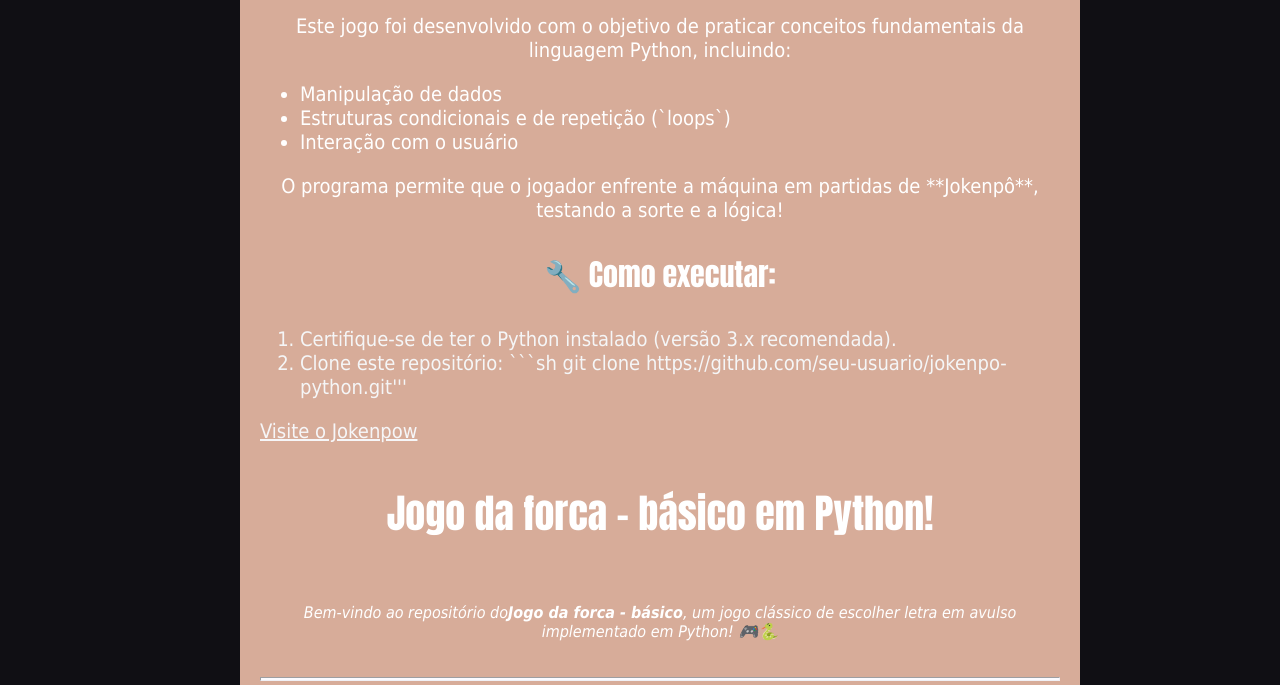
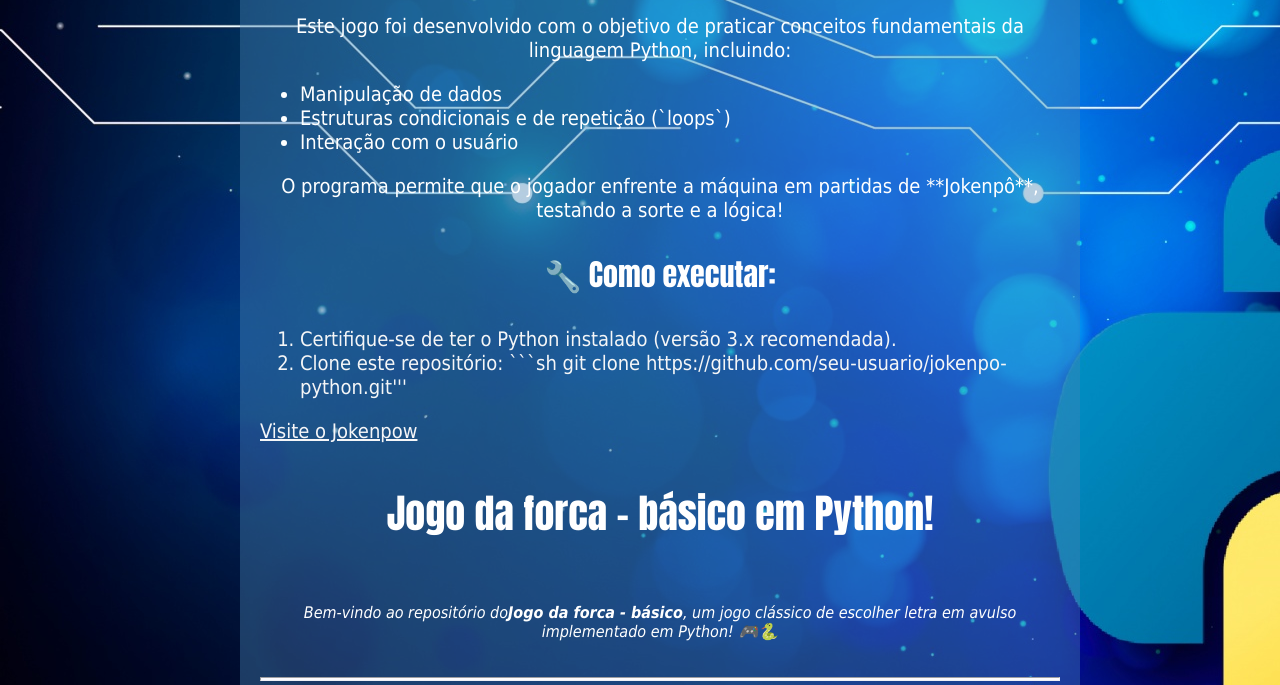
Before and after one commit to sbr-rodrigues/jogos, a plain HTML site: page index.html in a window 1280 px wide. Shown: the part 459-1144 px from the top of the page. Drawn offline with Linux system fonts and the light colour scheme.

Commit message:
Change background image and menu styling
Updated background image and menu color.

```diff
--- a/style.css
+++ b/style.css
@@ -1,5 +1,5 @@
 body {
-  background-image: url(https://raw.githubusercontent.com/sbr-rodrigues/jogos/refs/heads/main/Python.jpg);
+  background-image: url(https://raw.githubusercontent.com/sbr-rodrigues/jogos/refs/heads/main/Papel%20python.jpg);
  width: 100%;
   height: 100vh;
   margin: 0;
@@ -39,7 +39,7 @@ ul {
 
 .menu {
   width: 80%;
-  background-color: rgb(215, 172, 153);
+  background-color: rgba(70, 130, 180, 0.4);
   margin-left: auto;
   margin-right: auto;
   padding: 20px;
```
